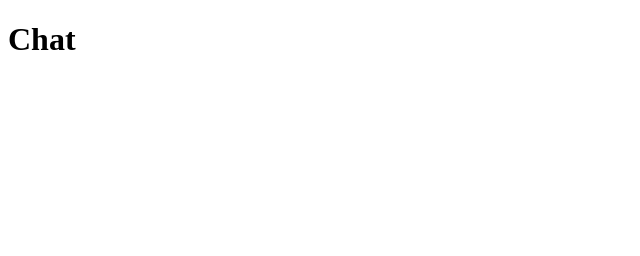
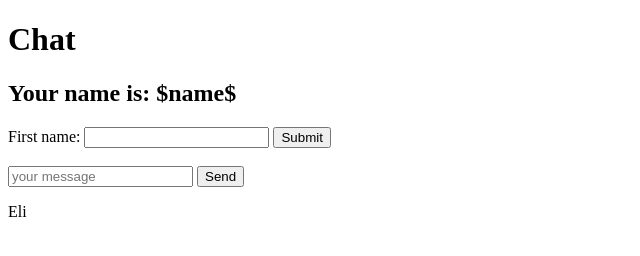
Before and after one commit to kotyaraa/chat_db_vanila, a website: page index.html in a window 1280 px wide. Shown: the whole page, without its empty margins (0-640 px from the left). Drawn offline with Linux system fonts and the light colour scheme.

Commit message:
added fetch and form

```diff
--- a/app.js
+++ b/app.js
@@ -1 +1,12 @@
-console.log("hello FATCH!!!")
+console.log("hello FETCH!!!");
+
+fetch('./db.js')
+.then((response)=>{
+    return response.json()
+})
+.then(data => {
+    const div = document.querySelector(".chat");
+    const txtChat = document.createElement("p");
+    txtChat.innerHTML = data[0].name
+    div.appendChild(txtChat);
+});
--- a/db.js
+++ b/db.js
@@ -0,0 +1,4 @@
+[{
+    "name": "Eli",
+    "age": 30
+}]
--- a/index.html
+++ b/index.html
@@ -6,7 +6,17 @@
     <title>chat-client</title>
 </head>
 <body>
-    <h1> Chat </h1>
+    <h1>Chat </h1>
+    <div class="chat">
+        <h2>Your name is: $name$ </h2>
+        <form>
+            First name: <input type="text" name=" $fname$ ">
+            <input type="submit" value="Submit">
+          </form>
+          <br>
+        <input class="msgInput" type="text" placeholder="your message"></input>
+        <button class="msgButton" value="send">Send</button>
+    </div>
     <script src="app.js"></script>
 </body>
 </html>
--- a/package.json
+++ b/package.json
@@ -5,7 +5,8 @@
   "main": "db.js",
   "scripts": {
     "test": "echo \"Error: no test specified\" && exit 1",
-    "start": "node server.js"
+    "start": "node server.js",
+    "dev": "nodemon app.js"
   },
   "repository": {
     "type": "git",
```
